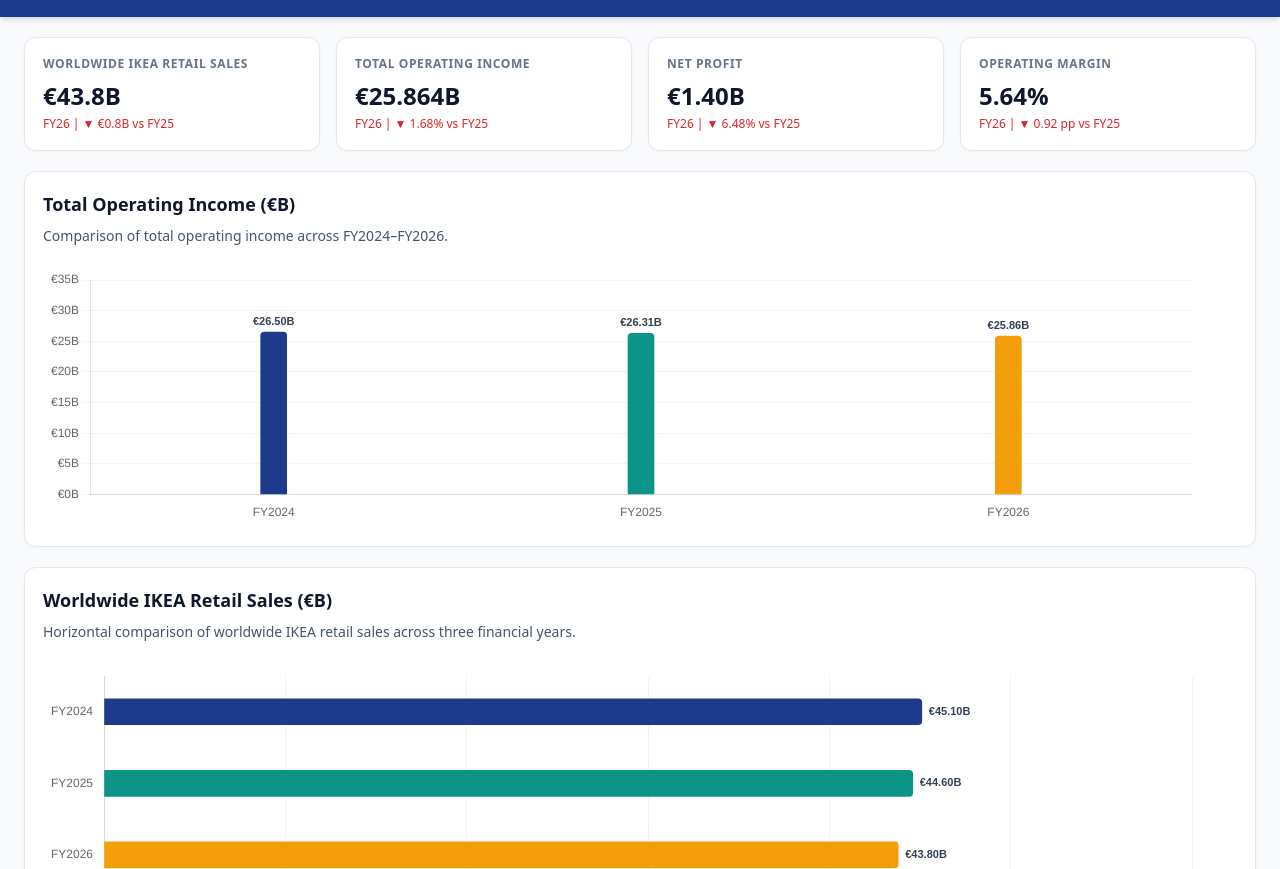
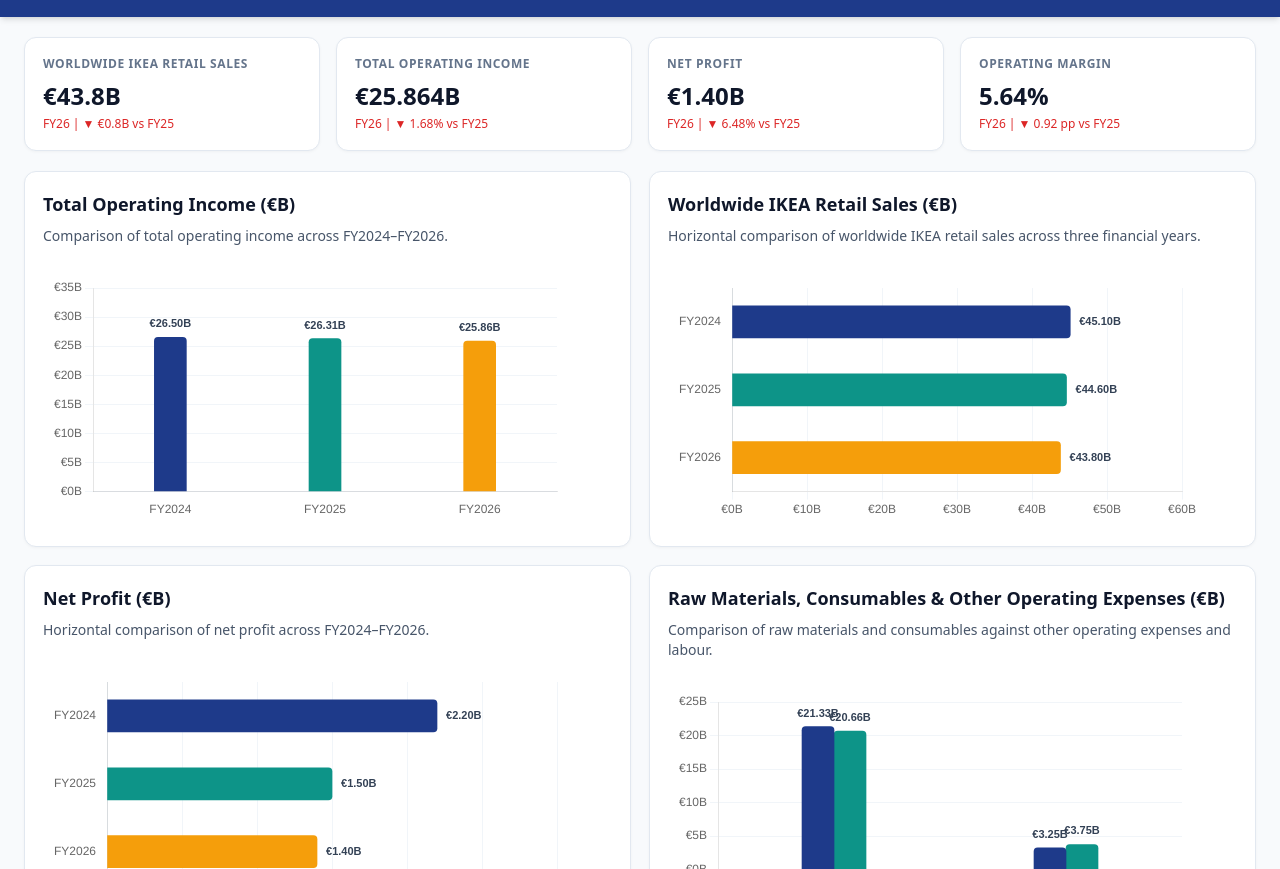
Before and after one commit to j-web-png/ikea1, a website: page index.html in a window 1280 px wide. Shown: the part 83-952 px from the top of the page. Drawn offline with nearby package versions, Linux system fonts and the light colour scheme.

Commit message:
Update index.html

```diff
--- a/index.html
+++ b/index.html
@@ -33,6 +33,18 @@
             height: 280px;
         }
 
+        /* Financial graphs arranged together */
+        .financial-grid {
+            display: grid;
+            grid-template-columns: repeat(2, minmax(0, 1fr));
+            gap: 18px;
+            align-items: stretch;
+        }
+
+        .financial-grid .section-card {
+            min-width: 0;
+        }
+
         .section-card {
             background: white;
             padding: 18px;
@@ -53,6 +65,11 @@
 
             .pie-container {
                 height: 250px;
+            }
+
+            .financial-grid {
+                grid-template-columns: 1fr;
+                gap: 16px;
             }
         }
 
@@ -166,9 +183,14 @@
 
     </section>
 
+
+    <!-- FINANCIAL GRAPHS -->
+
+    <section class="financial-grid">
+
         <!-- TOTAL OPERATING INCOME -->
 
-    <section class="section-card">
+        <div class="section-card">
 
             <h2 class="text-lg font-bold text-slate-900 mb-2">
                 Total Operating Income (€B)
@@ -182,12 +204,12 @@
                 <canvas id="salesGoodsChart"></canvas>
             </div>
 
-    </section>
+        </div>
 
 
         <!-- WORLDWIDE RETAIL SALES -->
 
-    <section class="section-card">
+        <div class="section-card">
 
             <h2 class="text-lg font-bold text-slate-900 mb-2">
                 Worldwide IKEA Retail Sales (€B)
@@ -201,12 +223,12 @@
                 <canvas id="retailSalesChart"></canvas>
             </div>
 
-    </section>
+        </div>
 
 
         <!-- NET PROFIT -->
 
-    <section class="section-card">
+        <div class="section-card">
 
             <h2 class="text-lg font-bold text-slate-900 mb-2">
                 Net Profit (€B)
@@ -220,12 +242,12 @@
                 <canvas id="netProfitChart"></canvas>
             </div>
 
-    </section>
+        </div>
 
 
         <!-- COST STRUCTURE -->
 
-    <section class="section-card">
+        <div class="section-card">
 
             <h2 class="text-lg font-bold text-slate-900 mb-2">
                 Raw Materials, Consumables & Other Operating Expenses (€B)
@@ -239,8 +261,9 @@
                 <canvas id="costComparisonChart"></canvas>
             </div>
 
+        </div>
+
     </section>
-
 
     <!-- ANALYSIS AND FIGURE COMPARISONS -->
 
@@ -406,7 +429,7 @@
 // LOAD FINANCIAL DATA
 // ==========================================
 
- financial = window.ikeaFinancialData;
+const financial = window.ikeaFinancialData;
 
 if (!financial) {
     throw new Error(
@@ -414,7 +437,7 @@ if (!financial) {
     );
 }
 
- getMetric = name => financial.metrics.find(
+const getMetric = name => financial.metrics.find(
     item => item.category === name
 );
 
@@ -452,10 +475,10 @@ const commonOptions = {
 
     layout: {
         padding: {
-            top: 22,
-            right: 45,
-            bottom: 5,
-            left: 5
+            top: 30,
+            right: 55,
+            bottom: 8,
+            left: 8
         }
     },
 
@@ -504,7 +527,6 @@ const commonOptions = {
     }
 };
 
-
 // ==========================================
 // BAR VALUE LABELS
 // ==========================================
@@ -517,7 +539,7 @@ const valueLabels = {
 
         if (chart.config.type !== "bar") return;
 
-        const { ctx } = chart;
+        const { ctx, chartArea } = chart;
 
         chart.data.datasets.forEach((dataset, datasetIndex) => {
 
@@ -540,19 +562,23 @@ const valueLabels = {
                 if (chart.options.indexAxis === "y") {
 
                     ctx.textAlign = "left";
+
+                    const label = "€" + Number(value).toFixed(2) + "B";
+
                     ctx.fillText(
-                        "€" + Number(value).toFixed(2) + "B",
-                        position.x + 7,
+                        label,
+                        Math.min(position.x + 9, chartArea.right - 48),
                         position.y
                     );
 
                 } else {
 
                     ctx.textAlign = "center";
+
                     ctx.fillText(
                         "€" + Number(value).toFixed(2) + "B",
                         position.x,
-                        position.y - 10
+                        position.y - 13
                     );
 
                 }
@@ -572,7 +598,6 @@ Chart.register(valueLabels);
 
 // ==========================================
 // COMMON BAR DATASET SETTINGS
-// THICKER BARS AND LESS EMPTY SPACE
 // ==========================================
 
 function createBarDataset(label, data, backgroundColor) {
@@ -584,15 +609,16 @@ function createBarDataset(label, data, backgroundColor) {
         borderRadius: 4,
 
         // Thicker bars
-        barThickness: 26,
-        maxBarThickness: 30,
+        barThickness: 32,
+        maxBarThickness: 36,
 
-        // Bring bars closer together
-        categoryPercentage: 0.90,
+        // Consistent spacing between bars
+        categoryPercentage: 0.85,
         barPercentage: 0.90
     };
 
 }
+
 
 // ==========================================
 // TOTAL OPERATING INCOME
@@ -694,8 +720,8 @@ new Chart(
 
                     borderRadius: 4,
 
-                    barThickness: 26,
-                    maxBarThickness: 30
+                    barThickness: 32,
+                    maxBarThickness: 36
                 }
 
             ]
@@ -773,8 +799,8 @@ new Chart(
 
                     borderRadius: 4,
 
-                    barThickness: 26,
-                    maxBarThickness: 30
+                    barThickness: 32,
+                    maxBarThickness: 36
                 }
 
             ]
@@ -895,7 +921,6 @@ new Chart(
 
     }
 );
-
 
 // ==========================================
 // PIE CHART PERCENTAGE LABELS
```
Lines whose indentation alone changed are shown as unchanged.
